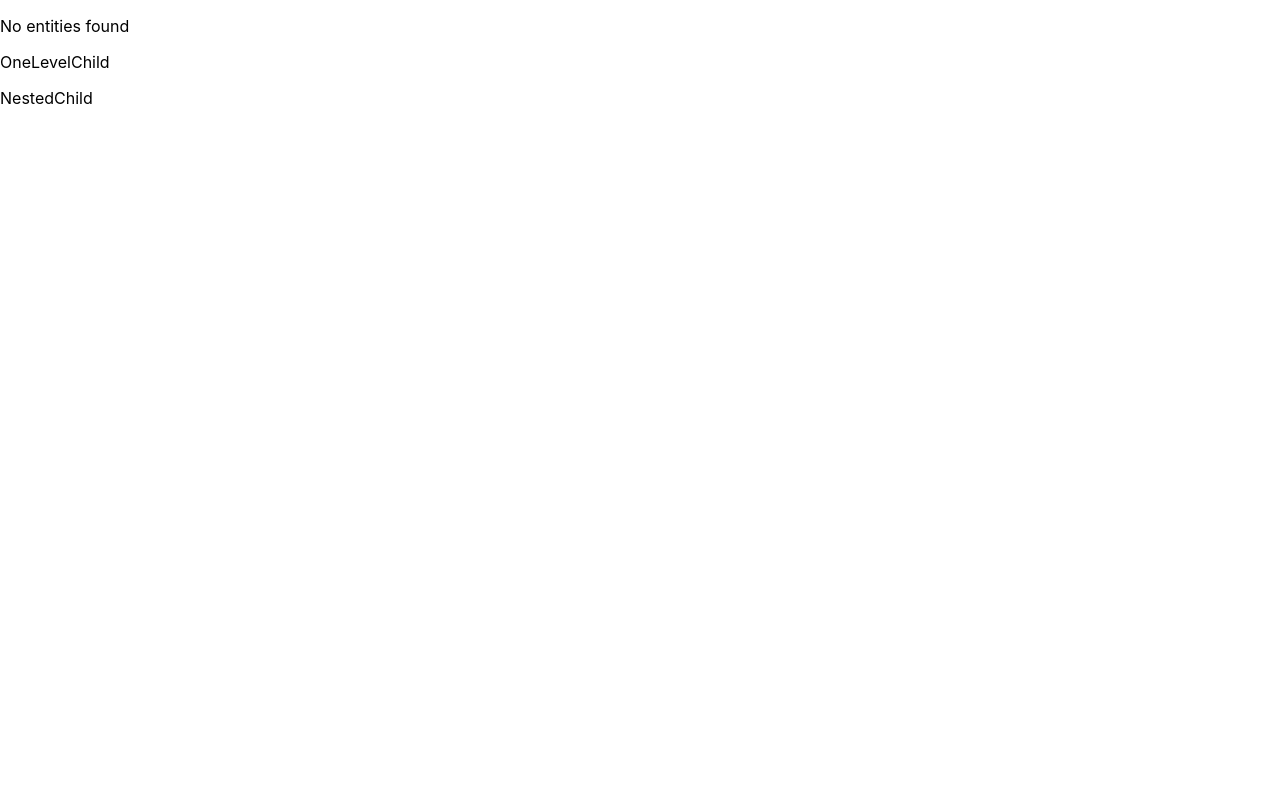
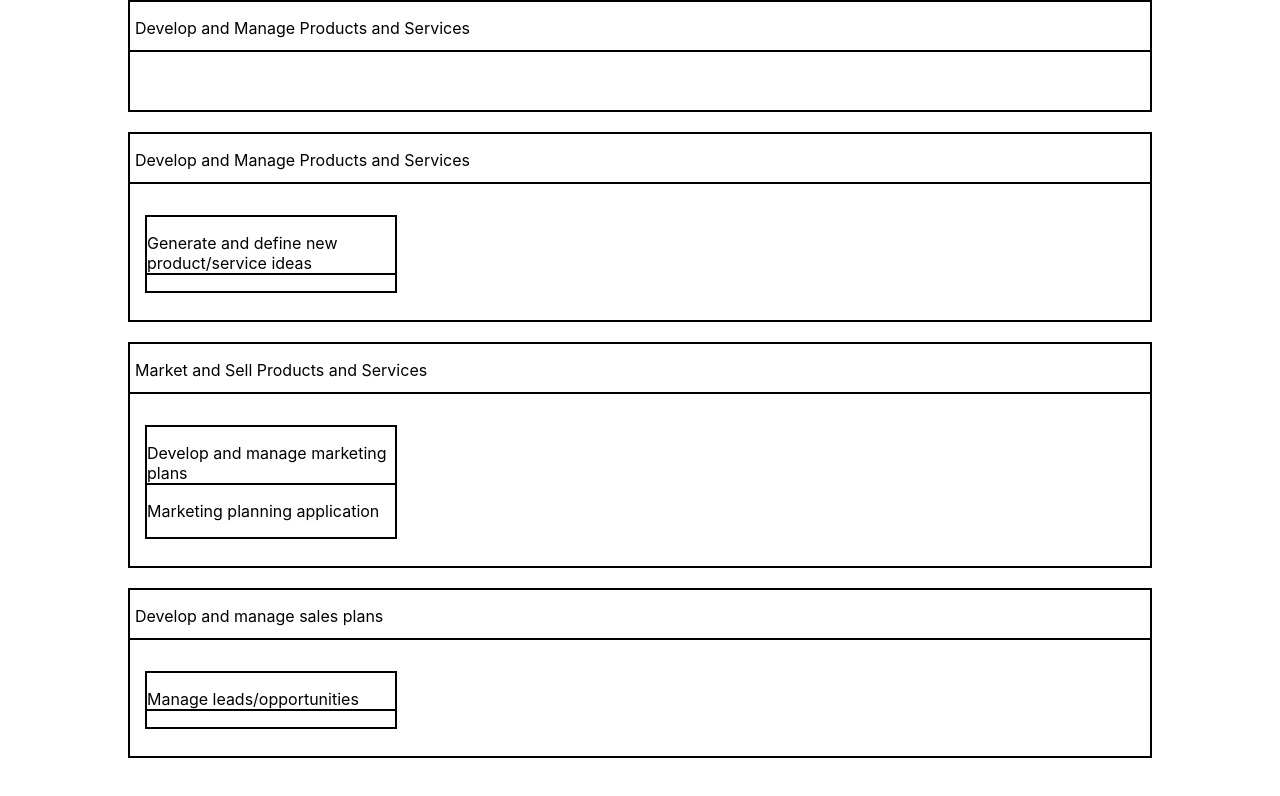
Before and after one commit to NithinSastry/Entity-Assignment, a React (Create React App) app in the folder entity-app/: page / in a window 1280 px wide. Shown: the top 796 px of the page. Built offline with nearby package versions, Linux system fonts and the light colour scheme; data requests are answered from the project's data file.

Commit message:
desktop UI for one level nested children.

```diff
--- a/entity-app/db.json
+++ b/entity-app/db.json
@@ -1,5 +1,12 @@
 {
   "data": [
+    {
+      "sys_id": "78668c3d18400300964f2ff0d21af6dq7",
+      "parent": "",
+      "short_description": "",
+      "name": "Develop and Manage Products and Services",
+      "active": "true"
+    },
     {
       "sys_id": "016d2c3d18400300964f2ff0d21a4ee4",
       "parent": "",
--- a/entity-app/src/App.css
+++ b/entity-app/src/App.css
@@ -1,10 +1,35 @@
 .App {
   /* text-align: center; */
-  border: 2px solid black;
+  /* border: 2px solid black; */
   width: 80%;
   margin: 0 auto;
   display: flex;
   flex-direction: column;
+}
+
+.container {
+  border: 2px solid black;
+  margin-bottom: 20px;
+  padding-bottom: 12px;
+}
+
+.container-heading {
+  border-bottom: 2px solid black;
+  padding-bottom: 12px;
+  padding-left: 5px;
+}
+
+.container-children {
+  padding: 15px;
+}
+
+.card {
+  width: 25%;
+  border: 2px solid black;
+}
+
+.card-header {
+  border-bottom: 2px solid black;
 }
 
 .App-logo {
--- a/entity-app/src/App.js
+++ b/entity-app/src/App.js
@@ -2,10 +2,7 @@ import React from 'react';
 
 import EntityModel from './model/entity-model';
 
-import NoChildParent from './components/NoChildParent';
-import OneLevelChild from './components/OneLevelChild';
-import NestedChild from './components/NestedChild';
-
+import RenderEntities from './components/RenderEntities';
 import './App.css';
 
 class App extends React.Component {
@@ -28,11 +25,11 @@ class App extends React.Component {
   render() {
     if (this.state.modelLoaded) {
       const noCPEntities = this.entityModel.eNoChild;
+      const entityOneLevel = this.entityModel.eOneLevelChild;
       return (
-        <div className="app">
-          <NoChildParent entities={noCPEntities} />
-          <OneLevelChild />
-          <NestedChild />
+        <div className="App">
+          <RenderEntities entities={noCPEntities} />
+          <RenderEntities entities={entityOneLevel} />
         </div>
       );
     } else {
--- a/entity-app/src/components/NestedChild.js
+++ /dev/null
@@ -1,7 +0,0 @@
-import React from 'react';
-
-const NestedChild = (props) => {
-  return <p>NestedChild</p>;
-};
-
-export default NestedChild;
--- a/entity-app/src/components/NoChildParent.js
+++ /dev/null
@@ -1,8 +0,0 @@
-import React from 'react';
-import Container from './Container';
-const NoChildParent = (props) => {
-  const { entities } = props;
-  return <Container entities={entities} />;
-};
-
-export default NoChildParent;
--- a/entity-app/src/components/OneLevelChild.js
+++ /dev/null
@@ -1,7 +0,0 @@
-import React from 'react';
-
-const OneLevelChild = (props) => {
-  return <p>OneLevelChild</p>;
-};
-
-export default OneLevelChild;
--- /dev/null
+++ b/entity-app/src/components/RenderEntities.js
@@ -0,0 +1,18 @@
+import React from 'react';
+
+import Container from './Container';
+const RenderEntity = (props) => {
+  const { entities } = props;
+  if (entities.length === 0) {
+    return <p>No entities found</p>;
+  }
+  return (
+    <>
+      {entities.map((entity) => (
+        <Container entity={entity} key={entity.sys_id} />
+      ))}
+    </>
+  );
+};
+
+export default RenderEntity;
--- a/entity-app/src/components/card.js
+++ b/entity-app/src/components/card.js
@@ -0,0 +1,13 @@
+import React from 'react';
+
+const Card = (props) => {
+  const { entity } = props;
+  return (
+    <div className="card">
+      <p className="card-header">{entity.name}</p>
+      <p className="card-desc">{entity.short_description}</p>
+    </div>
+  );
+};
+
+export default Card;
--- a/entity-app/src/components/container.js
+++ b/entity-app/src/components/container.js
@@ -1,10 +1,42 @@
 import React from 'react';
+import Card from './Card';
+// const renderEntity = (entity) => {
+//   if (!entity.children) {
+//     return (
+//       <div key={entity.sys_id} className="entity-nochild-noparent">
+//         <p>{entity.name}</p>
+//       </div>
+//     );
+//   } else {
+//     return (
+//       <div key={entity.sys_id} className="entity-with-children">
+//         <p>{entity.name}</p>
+//         {entity.children.map((entity) => (
+//           <Card entity={entity} />
+//         ))}
+//       </div>
+//     );
+//   }
+// };
+
+const renderChildren = (entity) => {
+  return entity.children.map((child) => (
+    <Card entity={child} key={entity.sys_id} />
+  ));
+};
 
 const Container = (props) => {
-  const { entities } = props;
-  if (entities.length === 0) {
-    return <p>No entities found</p>;
-  }
+  const { entity } = props;
+  return (
+    <div className="container">
+      <p className="container-heading">{entity.name}</p>
+      <div className="container-children">
+        {entity.children &&
+          entity.children.length > 0 &&
+          renderChildren(entity)}
+      </div>
+    </div>
+  );
 };
 
 export default Container;
--- a/entity-app/src/index.js
+++ b/entity-app/src/index.js
@@ -2,9 +2,6 @@ import React from 'react';
 import ReactDOM from 'react-dom';
 import './index.css';
 import App from './App';
-import EntityModel from './model/entity-model';
-
-// const entityModel = new EntityModel();
 
 ReactDOM.render(
   <React.StrictMode>
--- a/entity-app/src/model/entity-model.js
+++ b/entity-app/src/model/entity-model.js
@@ -6,9 +6,11 @@ export default class EntityModel {
     this.entityMap = {};
     FetchEntities().then((results) => {
       this.entityMap = this.prepareMap(results);
+      console.log(this.entityMap);
       this.eNoChild = this.getENoChild();
+      console.log(this.eNoChild);
       this.eOneLevelChild = this.getEOneLevelChild();
-
+      console.log(this.eOneLevelChild);
       this.subscibers.forEach((callBack) => callBack());
     });
   }
@@ -73,16 +75,15 @@ export default class EntityModel {
         let newEntity = {};
         entity.children.forEach((child) => {
           const childEntity = this.entityMap[child];
-          if (
-            childEntity.children === undefined ||
-            childEntity.children.length === 0
-          ) {
+          if (!childEntity.children) {
             children.push(childEntity);
           }
         });
-        newEntity = { ...entity };
-        newEntity.children = children;
-        items.push(newEntity);
+        if (children.length > 0) {
+          newEntity = { ...entity };
+          newEntity.children = children;
+          items.push(newEntity);
+        }
       });
     return items;
   }
```
Also changed, not shown: 1 other file (tests, documents, lock files or other folders).
